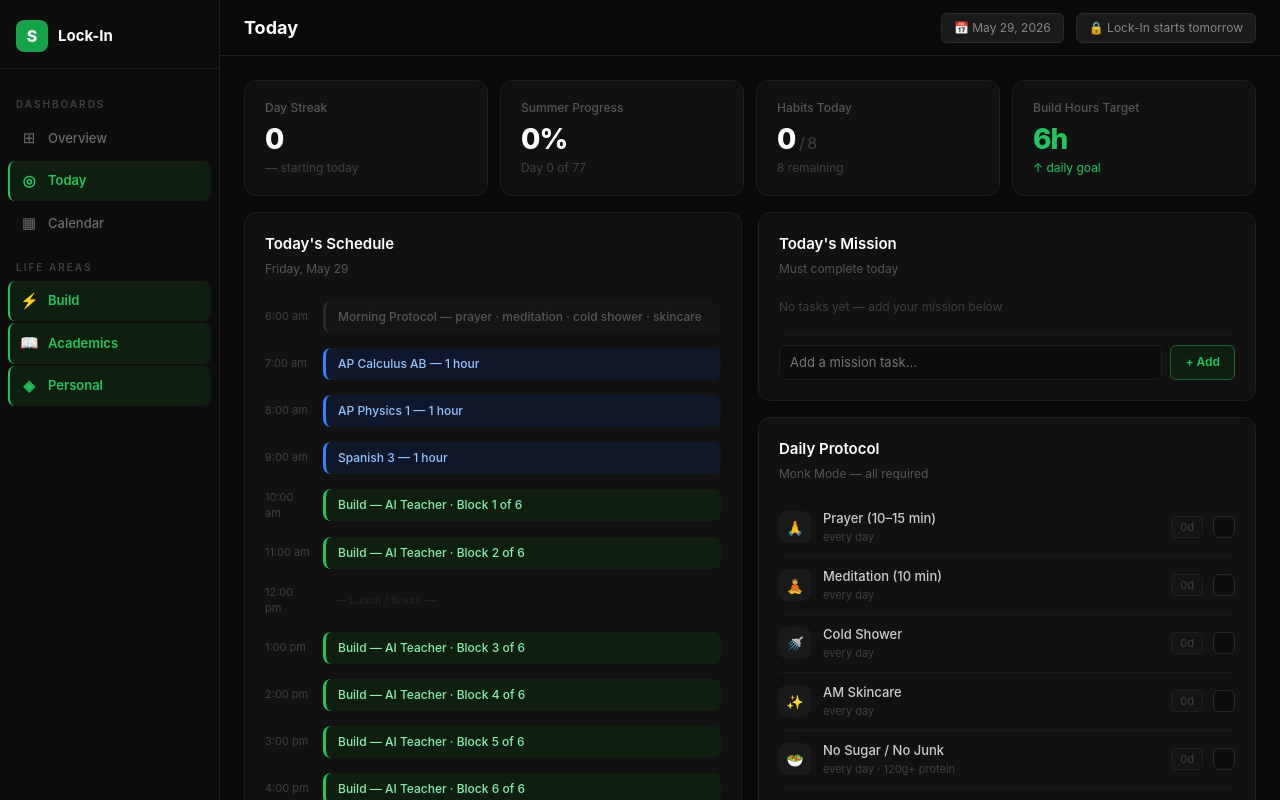
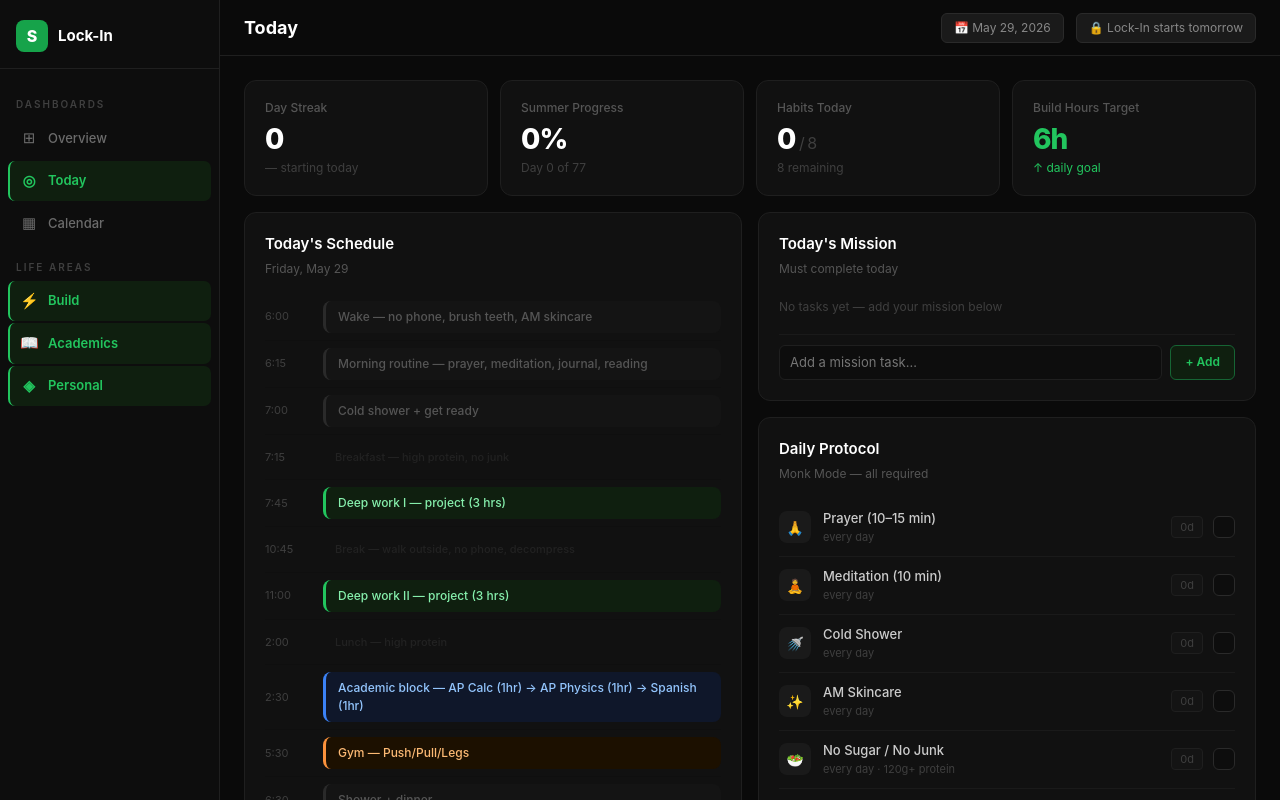
Before and after one commit to AravDharnikota/summer-productivity-dashboard, a React (Vite) app: page / in a window 1280 px wide. Built offline with nearby package versions, Linux system fonts and the light colour scheme.

Commit message:
feat: update schedule with exact daily time blocks and rotating floating block

```diff
--- a/src/components/today/ScheduleCard.tsx
+++ b/src/components/today/ScheduleCard.tsx
@@ -2,37 +2,59 @@ import { todayString, getGymType, isSunday } from '../../lib/dates'
 
 interface Block { time: string; label: string; type: 'build' | 'study' | 'routine' | 'gym' | 'break' }
 
+const FLOATING_BLOCK: Record<number, string> = {
+  1: 'Modern AI — lecture (1.5 hrs)',
+  2: 'Modern AI — homework (1.5 hrs)',
+  3: 'Modern AI — lecture (1.5 hrs)',
+  4: 'Modern AI — homework (1.5 hrs)',
+  5: 'YoungWonks HW (1.5 hrs)',
+  6: 'YoungWonks HW (1.5 hrs)',
+  0: 'Free / overflow',
+}
+
 function getSchedule(date: string): Block[] {
+  const dow = new Date(date + 'T00:00:00').getDay()
   const gym = getGymType(date)
-  const gymLabel = gym === 'GYM' ? 'Gym — Push/Pull/Legs' : gym === 'CARDIO' ? 'Cardio — Run / Bike' : 'Rest Day'
+  const gymLabel = gym === 'GYM' ? 'Gym — Push/Pull/Legs' : 'Cardio — Run / Bike'
   const sunday = isSunday(date)
 
-  const blocks: Block[] = [
-    { time: '6:00 am',  label: 'Morning Protocol — prayer · meditation · cold shower · skincare', type: 'routine' },
-    { time: '7:00 am',  label: 'AP Calculus AB — 1 hour', type: 'study' },
-    { time: '8:00 am',  label: 'AP Physics 1 — 1 hour',   type: 'study' },
-    { time: '9:00 am',  label: 'Spanish 3 — 1 hour',      type: 'study' },
-    { time: '10:00 am', label: 'Build — AI Teacher · Block 1 of 6', type: 'build' },
-    { time: '11:00 am', label: 'Build — AI Teacher · Block 2 of 6', type: 'build' },
-    { time: '12:00 pm', label: '— Lunch / Break —',        type: 'break' },
-    { time: '1:00 pm',  label: 'Build — AI Teacher · Block 3 of 6', type: 'build' },
-    { time: '2:00 pm',  label: 'Build — AI Teacher · Block 4 of 6', type: 'build' },
-    { time: '3:00 pm',  label: 'Build — AI Teacher · Block 5 of 6', type: 'build' },
-    { time: '4:00 pm',  label: 'Build — AI Teacher · Block 6 of 6', type: 'build' },
-    { time: '5:00 pm',  label: gymLabel, type: gym === 'REST' ? 'break' : 'gym' },
-    { time: '6:30 pm',  label: '— Dinner / Rest —',        type: 'break' },
-  ]
-
   if (sunday) {
-    blocks.push({ time: '5:30 pm', label: 'Young Longs Class — 5:30–6:15pm · 2–3h hw', type: 'study' })
+    return [
+      { time: '6:00',  label: 'Wake — no phone, brush teeth, AM skincare',         type: 'routine' },
+      { time: '6:15',  label: 'Morning routine — prayer, meditation, journal, reading', type: 'routine' },
+      { time: '7:00',  label: 'Cold shower + get ready',                            type: 'routine' },
+      { time: '7:15',  label: 'Breakfast — high protein, no junk',                  type: 'break'   },
+      { time: '7:45',  label: 'Deep work I — project (3 hrs)',                      type: 'build'   },
+      { time: '10:45', label: 'Break — walk outside, no phone',                     type: 'break'   },
+      { time: '11:00', label: 'Deep work II — project (3 hrs)',                     type: 'build'   },
+      { time: '2:00',  label: 'Academic block — AP Calc → AP Physics → Spanish',    type: 'study'   },
+      { time: '5:00',  label: 'Transition / light movement',                        type: 'break'   },
+      { time: '5:30',  label: 'YoungWonks class (5:30–6:15)',                       type: 'study'   },
+      { time: '6:15',  label: 'Dinner',                                             type: 'break'   },
+      { time: '7:00',  label: gymLabel,                                             type: 'gym'     },
+      { time: '8:00',  label: 'Shower',                                             type: 'routine' },
+      { time: '8:45',  label: 'Night routine + journal',                            type: 'routine' },
+      { time: '9:50',  label: 'Lights out',                                         type: 'routine' },
+    ]
   }
 
-  blocks.push(
-    { time: '8:00 pm',  label: 'Evening Protocol — journal · reading · Bible · skincare', type: 'routine' },
-    { time: '10:00 pm', label: 'Sleep',                    type: 'routine' },
-  )
-
-  return blocks
+  return [
+    { time: '6:00',  label: 'Wake — no phone, brush teeth, AM skincare',             type: 'routine' },
+    { time: '6:15',  label: 'Morning routine — prayer, meditation, journal, reading', type: 'routine' },
+    { time: '7:00',  label: 'Cold shower + get ready',                               type: 'routine' },
+    { time: '7:15',  label: 'Breakfast — high protein, no junk',                     type: 'break'   },
+    { time: '7:45',  label: 'Deep work I — project (3 hrs)',                         type: 'build'   },
+    { time: '10:45', label: 'Break — walk outside, no phone, decompress',            type: 'break'   },
+    { time: '11:00', label: 'Deep work II — project (3 hrs)',                        type: 'build'   },
+    { time: '2:00',  label: 'Lunch — high protein',                                  type: 'break'   },
+    { time: '2:30',  label: 'Academic block — AP Calc (1hr) → AP Physics (1hr) → Spanish (1hr)', type: 'study' },
+    { time: '5:30',  label: gymLabel,                                                type: 'gym'     },
+    { time: '6:30',  label: 'Shower + dinner',                                       type: 'routine' },
+    { time: '7:15',  label: FLOATING_BLOCK[dow],                                     type: 'study'   },
+    { time: '8:45',  label: 'Night routine — wind down, PM skincare',                type: 'routine' },
+    { time: '9:30',  label: 'Night journal — 4 check-in questions',                  type: 'routine' },
+    { time: '9:50',  label: 'In bed, lights off by 10:00',                           type: 'routine' },
+  ]
 }
 
 export default function ScheduleCard() {
```
